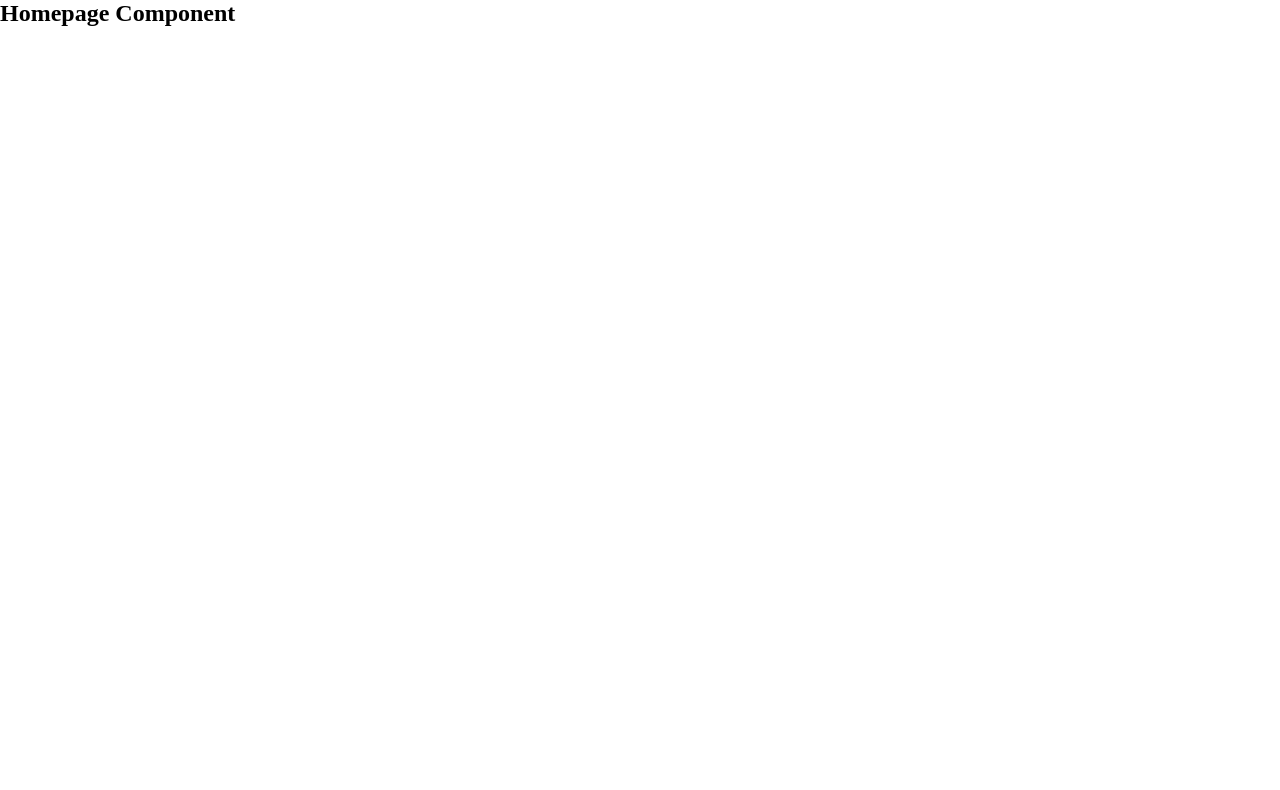
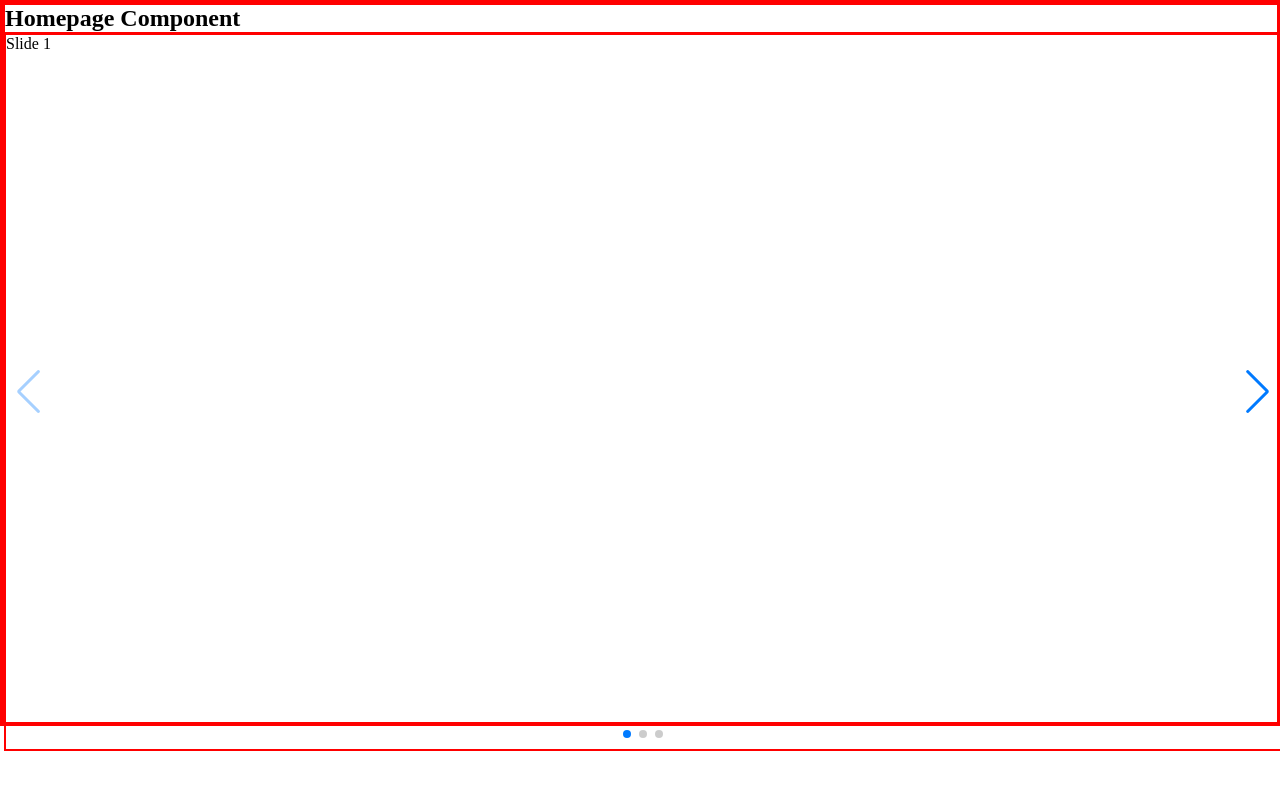
Before and after one commit to tonymm55/team-arcade-game, a React (Vite) app: page / in a window 1280 px wide. Both pictures are taken after a click on the button "Temp Button". Shown: the top 790 px of the page. Built offline with nearby package versions, Linux system fonts and the light colour scheme.

Commit message:
added swiper container

```diff
--- a/package.json
+++ b/package.json
@@ -12,7 +12,8 @@
   "dependencies": {
     "react": "^18.2.0",
     "react-dom": "^18.2.0",
-    "react-toastify": "^9.1.2"
+    "react-toastify": "^9.1.2",
+    "swiper": "^9.2.4"
   },
   "devDependencies": {
     "@types/react": "^18.0.28",
--- a/src/components/Homepage.jsx
+++ b/src/components/Homepage.jsx
@@ -1,5 +1,19 @@
+import { register } from "swiper/element/bundle";
+import "../styles/Homepage.css";
+
+register();
+
 const Homepage = () => {
-  return <h2>Homepage Component</h2>;
+  return (
+    <main className="homepage">
+      <h2>Homepage Component</h2>
+      <swiper-container slides-per-view="1" navigation="true" pagination="true">
+        <swiper-slide>Slide 1</swiper-slide>
+        <swiper-slide>Slide 2</swiper-slide>
+        <swiper-slide>Slide 3</swiper-slide>
+      </swiper-container>
+    </main>
+  );
 };
 
 export default Homepage;
--- /dev/null
+++ b/src/styles/Homepage.css
@@ -0,0 +1,13 @@
+* {
+  border: 1px solid red;
+}
+
+.homepage {
+  width: 100vw;
+  height: 90vh;
+}
+
+swiper-container {
+  height: 100%;
+  width: 100%;
+}
```
Also changed, not shown: 1 other file (tests, documents, lock files or other folders).
